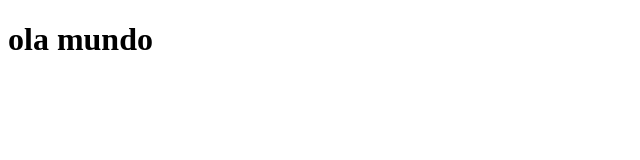
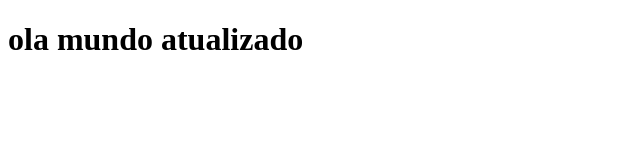
Before and after one commit to DouglasCostaMMII/teste-vscode, a plain HTML site: page index.html in a window 1280 px wide. Shown: the whole page, without its empty margins (0-640 px from the left). Drawn offline with Linux system fonts and the light colour scheme.

Commit message:
Update index.html

```diff
--- a/index.html
+++ b/index.html
@@ -9,7 +9,7 @@
 <body>
 
 <h1>
-    ola mundo
+    ola mundo atualizado
 </h1>
 </body>
 </html>
```
